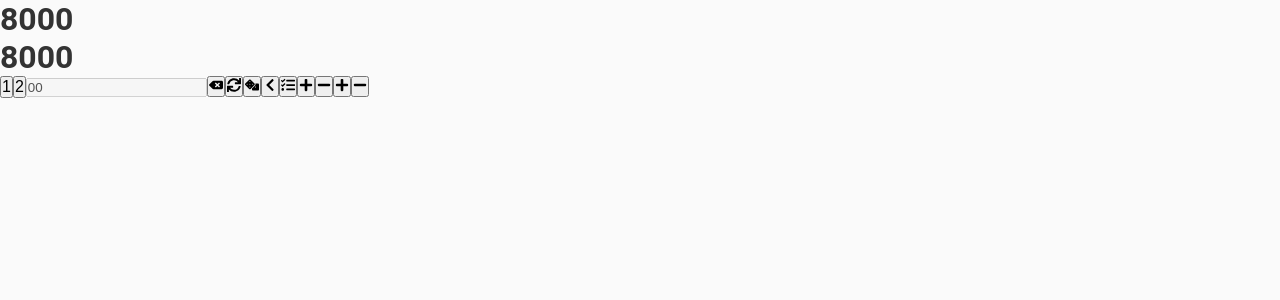
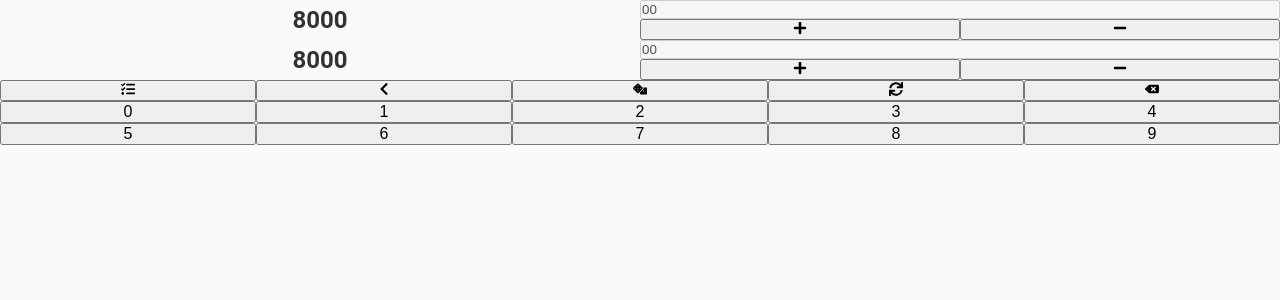
Before and after one commit to mugarate12/ygoDuelCalculator, a React (Create React App) app: page / in a window 1280 px wide. Shown: the top 300 px of the page. Built offline with nearby package versions, Linux system fonts and the light colour scheme.

Commit message:
player actions contaier created

```diff
--- a/src/components/LifePointsDisplay/index.tsx
+++ b/src/components/LifePointsDisplay/index.tsx
@@ -1,4 +1,6 @@
 import React from 'react'
+
+import * as Styled from './styles'
 
 interface LifePointsDisplayIterface {
   playerLifePoints: number;
@@ -6,7 +8,9 @@ interface LifePointsDisplayIterface {
 
 const LifePointsDisplay: React.FC<LifePointsDisplayIterface> = ({ playerLifePoints }) => {
   return (
-    <h1>{playerLifePoints}</h1>
+    <Styled.Container>
+      <Styled.LifePoints>{playerLifePoints}</Styled.LifePoints>
+    </Styled.Container>
   )
 }
 
--- /dev/null
+++ b/src/components/LifePointsDisplay/styles.tsx
@@ -0,0 +1,14 @@
+import styled from 'styled-components'
+
+export const Container = styled.div`
+  width: 100%;
+
+  display: flex;
+  justify-content: center;
+  align-items: center;
+`
+
+export const LifePoints = styled.h2`
+  font-size: 24px;
+  font-size: 1.5rem;
+`
--- /dev/null
+++ b/src/containers/PlayerOneActions/index.tsx
@@ -0,0 +1,52 @@
+import React from 'react'
+import { IconType } from 'react-icons'
+import { StyledComponent } from 'styled-components'
+
+import * as Styled from './styles'
+
+import IconButton from './../../components/IconButton/index'
+import NumberButton from './../../components/NumberButton/index'
+
+interface PlayerOneActionsInterface {
+  backSpaceFunction: () => void;
+  reloadFunction: () => void;
+  undoFunction: () => void;
+  historyFunction: () => void;
+  changeDiceFunction: () => void;
+  handleCalculateFunction: (number: number) => void;
+  diceIcon: StyledComponent<IconType, any>;
+}
+
+const PlayerOneActions: React.FC<PlayerOneActionsInterface> = ({
+  diceIcon,
+  backSpaceFunction,
+  reloadFunction,
+  undoFunction,
+  historyFunction,
+  changeDiceFunction,
+  handleCalculateFunction
+}) => {
+  return (
+    <Styled.Container>
+      <IconButton Icon={Styled.HistoryIcon} onClick={() => historyFunction()} />
+      <IconButton Icon={Styled.BackIcon} onClick={() => undoFunction()} />
+      <IconButton Icon={diceIcon} onClick={() => changeDiceFunction()} />
+      <IconButton Icon={Styled.ReloadIcon} onClick={() => reloadFunction()} />
+      <IconButton Icon={Styled.BackspaceIcon} onClick={() => backSpaceFunction()} />
+
+      <NumberButton number={0} onClick={() => handleCalculateFunction(0)} />
+      <NumberButton number={1} onClick={() => handleCalculateFunction(1)} />
+      <NumberButton number={2} onClick={() => handleCalculateFunction(2)} />
+      <NumberButton number={3} onClick={() => handleCalculateFunction(3)} />
+      <NumberButton number={4} onClick={() => handleCalculateFunction(4)} />
+
+      <NumberButton number={5} onClick={() => handleCalculateFunction(5)} />
+      <NumberButton number={6} onClick={() => handleCalculateFunction(6)} />
+      <NumberButton number={7} onClick={() => handleCalculateFunction(7)} />
+      <NumberButton number={8} onClick={() => handleCalculateFunction(8)} />
+      <NumberButton number={9} onClick={() => handleCalculateFunction(9)} />
+    </Styled.Container>
+  )
+}
+
+export default PlayerOneActions
--- /dev/null
+++ b/src/containers/PlayerOneActions/styles.tsx
@@ -0,0 +1,33 @@
+import styled from 'styled-components'
+import {
+  FaBackspace,
+  FaSync,
+  FaChevronLeft,
+  FaTasks
+} from 'react-icons/fa'
+
+const iconsSize = '14px'
+
+export const Container = styled.div`
+  width: 100%;
+
+  display: grid;
+  grid-template-columns: repeat(5, 1fr);
+`
+
+// icons
+export const BackspaceIcon = styled(FaBackspace)`
+  font-size: ${iconsSize};
+`
+
+export const ReloadIcon = styled(FaSync)`
+  font-size: ${iconsSize};
+`
+
+export const BackIcon = styled(FaChevronLeft)`
+  font-size: ${iconsSize};
+`
+
+export const HistoryIcon = styled(FaTasks)`
+  font-size: ${iconsSize};
+`
--- /dev/null
+++ b/src/containers/PlayerTwoActions/index.tsx
@@ -0,0 +1,52 @@
+import React from 'react'
+import { IconType } from 'react-icons'
+import { StyledComponent } from 'styled-components'
+
+import * as Styled from './styles'
+
+import IconButton from './../../components/IconButton/index'
+import NumberButton from './../../components/NumberButton/index'
+
+interface PlayerTwoActionsInterface {
+  backSpaceFunction: () => void;
+  reloadFunction: () => void;
+  undoFunction: () => void;
+  historyFunction: () => void;
+  changeDiceFunction: () => void;
+  handleCalculateFunction: (number: number) => void;
+  diceIcon: StyledComponent<IconType, any>;
+}
+
+const PlayerTwoActions: React.FC<PlayerTwoActionsInterface> = ({
+  diceIcon,
+  backSpaceFunction,
+  reloadFunction,
+  undoFunction,
+  historyFunction,
+  changeDiceFunction,
+  handleCalculateFunction
+}) => {
+  return (
+    <Styled.Container>
+      <IconButton Icon={Styled.HistoryIcon} onClick={() => historyFunction()} />
+      <IconButton Icon={Styled.BackIcon} onClick={() => undoFunction()} />
+      <IconButton Icon={diceIcon} onClick={() => changeDiceFunction()} />
+      <IconButton Icon={Styled.ReloadIcon} onClick={() => reloadFunction()} />
+      <IconButton Icon={Styled.BackspaceIcon} onClick={() => backSpaceFunction()} />
+
+      <NumberButton number={0} onClick={() => handleCalculateFunction(0)} />
+      <NumberButton number={1} onClick={() => handleCalculateFunction(1)} />
+      <NumberButton number={2} onClick={() => handleCalculateFunction(2)} />
+      <NumberButton number={3} onClick={() => handleCalculateFunction(3)} />
+      <NumberButton number={4} onClick={() => handleCalculateFunction(4)} />
+
+      <NumberButton number={5} onClick={() => handleCalculateFunction(5)} />
+      <NumberButton number={6} onClick={() => handleCalculateFunction(6)} />
+      <NumberButton number={7} onClick={() => handleCalculateFunction(7)} />
+      <NumberButton number={8} onClick={() => handleCalculateFunction(8)} />
+      <NumberButton number={9} onClick={() => handleCalculateFunction(9)} />
+    </Styled.Container>
+  )
+}
+
+export default PlayerTwoActions
--- /dev/null
+++ b/src/containers/PlayerTwoActions/styles.tsx
@@ -0,0 +1,39 @@
+import styled from 'styled-components'
+import {
+  FaBackspace,
+  FaSync,
+  FaChevronLeft,
+  FaTasks
+} from 'react-icons/fa'
+
+const iconsSize = '14px'
+
+export const Container = styled.div`
+  width: 100%;
+
+  display: grid;
+  grid-template-columns: repeat(5, 1fr);
+
+  transform: rotate(180deg);
+
+  @media (min-width: 450px) {
+    display: none;
+  }
+`
+
+// icons
+export const BackspaceIcon = styled(FaBackspace)`
+  font-size: ${iconsSize};
+`
+
+export const ReloadIcon = styled(FaSync)`
+  font-size: ${iconsSize};
+`
+
+export const BackIcon = styled(FaChevronLeft)`
+  font-size: ${iconsSize};
+`
+
+export const HistoryIcon = styled(FaTasks)`
+  font-size: ${iconsSize};
+`
--- a/src/pages/Home/index.tsx
+++ b/src/pages/Home/index.tsx
@@ -8,9 +8,11 @@ import * as Styled from './styles'
 
 import LifePointsDisplay from './../../components/LifePointsDisplay/index'
 import CalculatorDisplay from './../../components/CalculatorDisplay/index'
-import NumberButton from './../../components/NumberButton/index'
 import IconButton from './../../components/IconButton/index'
 import GameHistory from './../../components/GameHistory/index'
+
+import PlayerOneActions from './../../containers/PlayerOneActions/index'
+import PlayerTwoActions from './../../containers/PlayerTwoActions/index'
 
 export default function Home() {
   const [calculatorValue, setCalculatorValue] = useState<string>('00')
@@ -165,29 +167,52 @@ export default function Home() {
 
       {renderGameHistoryComponent()}
 
-      <LifePointsDisplay playerLifePoints={playerOneLifePoints} />
-      <LifePointsDisplay playerLifePoints={playerTwoLifePoints} />
+      <PlayerTwoActions
+        historyFunction={() => setShowGameHistory(true)}
+        undoFunction={undoEvent}
+        reloadFunction={reloadLifePoints}
+        backSpaceFunction={handleDeleteCalculatorValue}
+        changeDiceFunction={handleChangeDice}
+        handleCalculateFunction={handleCalculatorValue}
+        diceIcon={dice}
+      />
 
-      <NumberButton number={1} onClick={() => handleCalculatorValue(1)} />
-      <NumberButton number={2} onClick={() => handleCalculatorValue(2)} />
+      <Styled.PlayerTwoPointsContainer>
+        <LifePointsDisplay playerLifePoints={playerTwoLifePoints} />
 
-      <CalculatorDisplay value={calculatorValue} />
+        <Styled.ButtonsContainer>
+          <CalculatorDisplay value={calculatorValue} />
 
-      <IconButton Icon={Styled.BackspaceIcon} onClick={() => handleDeleteCalculatorValue()} />
+          <Styled.ActionButtonsContainer>
+            <IconButton Icon={Styled.PlusIcon} onClick={() => handleChangeCalcalatorValue(Number(calculatorValue), 2, 'plus')} />
+            <IconButton Icon={Styled.MinusIcon} onClick={() => handleChangeCalcalatorValue(Number(calculatorValue), 2, 'minus')} />
+          </Styled.ActionButtonsContainer>
+        </Styled.ButtonsContainer>
+      </Styled.PlayerTwoPointsContainer>
 
-      <IconButton Icon={Styled.Reload} onClick={() => reloadLifePoints()} />
+      <Styled.PlayerOnePointsContainer>
+        <LifePointsDisplay playerLifePoints={playerOneLifePoints} />
 
-      <IconButton Icon={dice} onClick={() => handleChangeDice()} />
+        <Styled.ButtonsContainer>
+          <CalculatorDisplay value={calculatorValue} />
 
-      <IconButton Icon={Styled.BackIcon} onClick={() => undoEvent()} />
+          <Styled.ActionButtonsContainer>
+            <IconButton Icon={Styled.PlusIcon} onClick={() => handleChangeCalcalatorValue(Number(calculatorValue), 1, 'plus')} />
+            <IconButton Icon={Styled.MinusIcon} onClick={() => handleChangeCalcalatorValue(Number(calculatorValue), 1, 'minus')} />
+          </Styled.ActionButtonsContainer>
+        </Styled.ButtonsContainer>
+      </Styled.PlayerOnePointsContainer>
 
-      <IconButton Icon={Styled.HistoryIcon} onClick={() => setShowGameHistory(true)} />
+      <PlayerOneActions
+        historyFunction={() => setShowGameHistory(true)}
+        undoFunction={undoEvent}
+        reloadFunction={reloadLifePoints}
+        backSpaceFunction={handleDeleteCalculatorValue}
+        changeDiceFunction={handleChangeDice}
+        handleCalculateFunction={handleCalculatorValue}
+        diceIcon={dice}
+      />
 
-      <IconButton Icon={Styled.PlusIcon} onClick={() => handleChangeCalcalatorValue(Number(calculatorValue), 1, 'plus')} />
-      <IconButton Icon={Styled.MinusIcon} onClick={() => handleChangeCalcalatorValue(Number(calculatorValue), 1, 'minus')} />
-
-      <IconButton Icon={Styled.PlusIcon} onClick={() => handleChangeCalcalatorValue(Number(calculatorValue), 2, 'plus')} />
-      <IconButton Icon={Styled.MinusIcon} onClick={() => handleChangeCalcalatorValue(Number(calculatorValue), 2, 'minus')} />
     </>
   )
 }
--- a/src/pages/Home/styles.tsx
+++ b/src/pages/Home/styles.tsx
@@ -2,35 +2,57 @@ import styled from 'styled-components'
 import {
   FaPlus,
   FaMinus,
-  FaBackspace,
-  FaSync,
   FaDice,
   FaDiceOne,
   FaDiceTwo,
   FaDiceThree,
   FaDiceFour,
   FaDiceFive,
-  FaDiceSix,
-  FaTasks,
-  FaChevronLeft
+  FaDiceSix
 } from 'react-icons/fa'
 
 const iconsSize = '14px'
+
+export const PlayerOnePointsContainer = styled.div`
+  width: 100%;
+
+  display: grid;
+  grid-template-columns: repeat(2, 1fr);
+`
+
+export const PlayerTwoPointsContainer = styled.div`
+  width: 100%;
+
+  display: grid;
+  grid-template-columns: repeat(2, 1fr);
+
+  transform: rotate(180deg);
+
+  @media (min-width: 450px) {
+    transform: rotate(0deg);
+  }
+`
+
+export const ButtonsContainer = styled.div`
+  width: 100%;
+
+  display: flex;
+  flex-direction: column;
+`
+
+export const ActionButtonsContainer = styled.div`
+  width: 100%;
+
+  display: grid;
+  grid-template-columns: repeat(2, 1fr);
+`
 
 // icons with buttons
 export const PlusIcon = styled(FaPlus)`
   font-size: ${iconsSize};
 `
 
-export const BackspaceIcon = styled(FaBackspace)`
-  font-size: ${iconsSize};
-`
-
 export const MinusIcon = styled(FaMinus)`
-  font-size: ${iconsSize};
-`
-
-export const Reload = styled(FaSync)`
   font-size: ${iconsSize};
 `
 
@@ -61,11 +83,3 @@ export const DiceFive = styled(FaDiceFive)`
 export const DiceSix = styled(FaDiceSix)`
   font-size: ${iconsSize};
 `
-
-export const HistoryIcon = styled(FaTasks)`
-  font-size: ${iconsSize};
-`
-
-export const BackIcon = styled(FaChevronLeft)`
-  font-size: ${iconsSize};
-`
```
Also changed, not shown: 1 other file (tests, documents, lock files or other folders).
